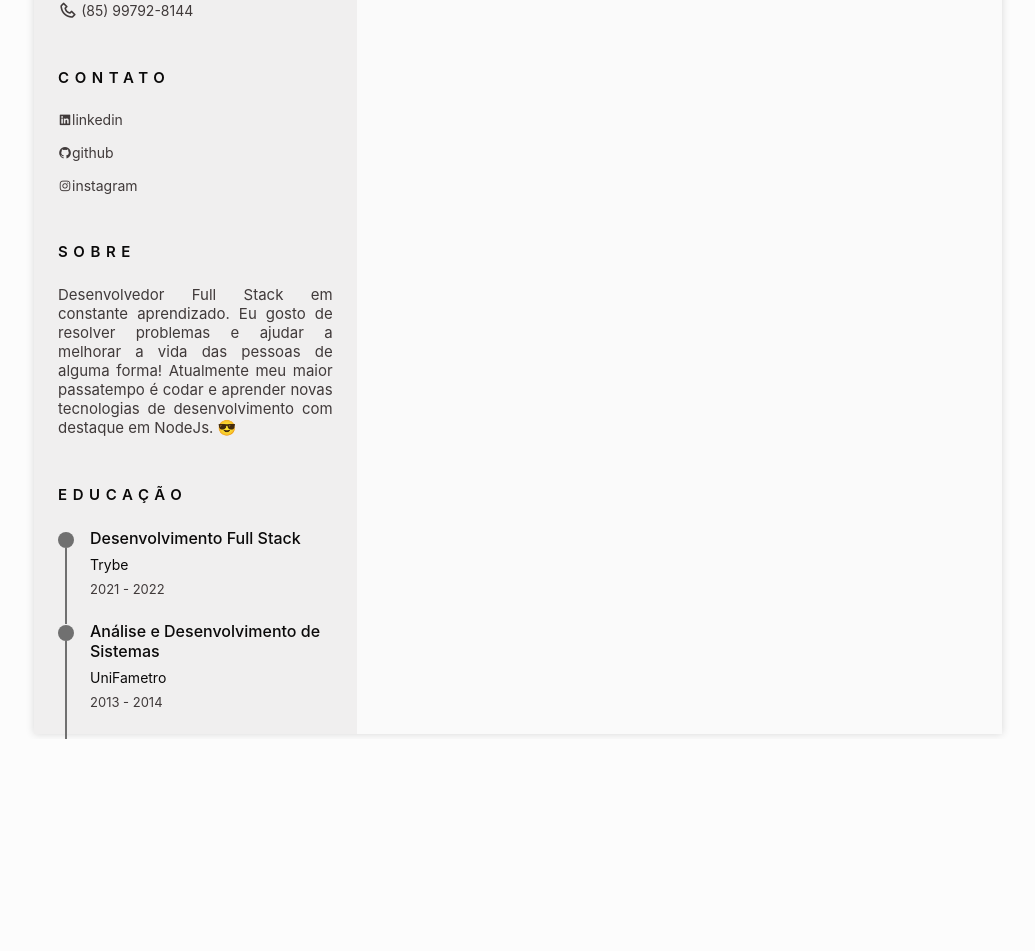
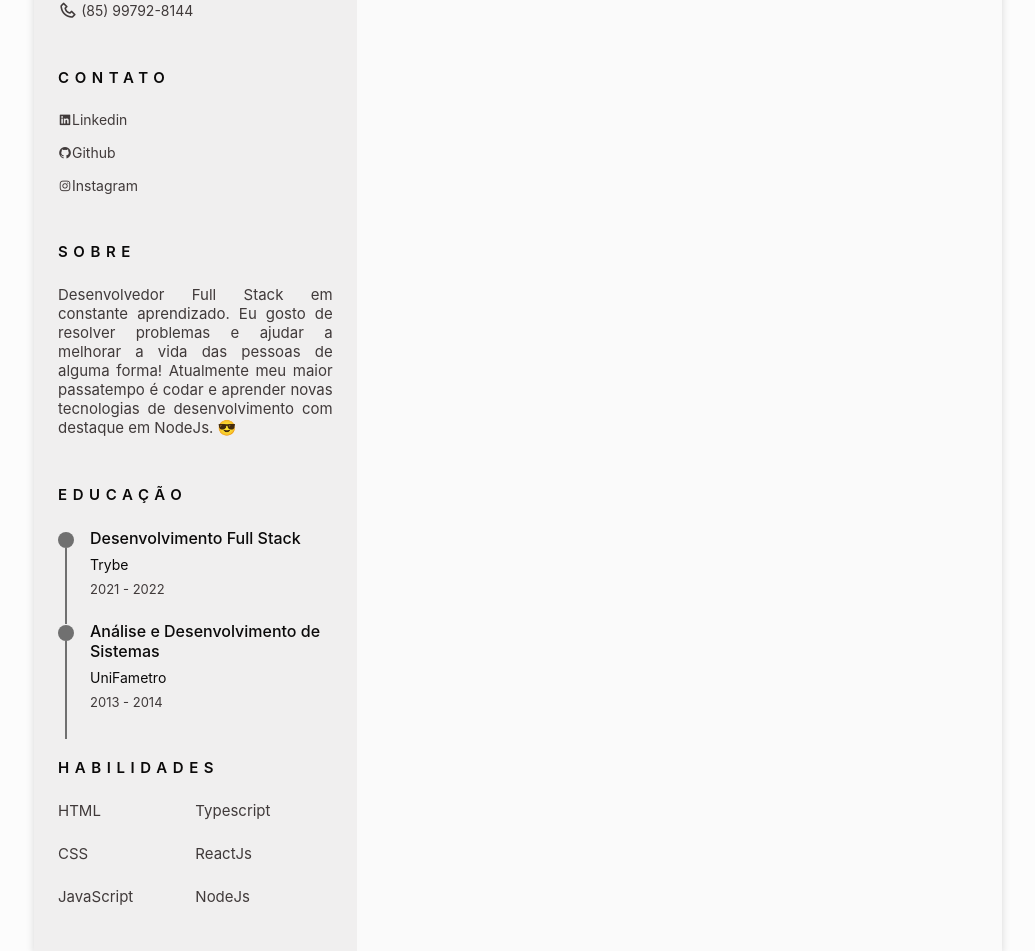
Before and after one commit to f3gomes/vite-resume-builder, a React (Vite) app: page / in a window 1280 px wide. Shown: the part 450-1401 px from the top of the page, without its empty margins (122-1157 px from the left). Before the commit the page ends 1189 px from the top, so only its background shows below. Built offline with nearby package versions, Linux system fonts and the light colour scheme.

Commit message:
refactor 3

```diff
--- a/src/components/ResumeFull.jsx
+++ b/src/components/ResumeFull.jsx
@@ -106,6 +106,7 @@ export default function ResumeLeft(props) {
           <div className="social__container bd-grid">
             {resumeState[6].map((item) => (
               <a
+                key={item.id}
                 href={item.value}
                 target="_blank"
                 className="social__link social__icon"
@@ -128,7 +129,7 @@ export default function ResumeLeft(props) {
 
           <div className="education__container bd-grid">
             {resumeState[7].map((item) => (
-              <div className="education__content">
+              <div className="education__content" key={item.id}>
                 <div className="education__time">
                   <span className="education__rounder"></span>
                   <span className="education__line"></span>
@@ -145,40 +146,37 @@ export default function ResumeLeft(props) {
           </div>
         </section>
 
-        {/* <section className="skills section" id="skills">
+        <section className="skills section" id="skills">
           <h2 className="section-title">HABILIDADES</h2>
 
           <div className="skills__content bd-grid">
             <ul className="skills__data">
-              <li className="skills__name">
-                <span className="skills_circle">{resumeState[22].value}</span>
-              </li>
-
-              <li className="skills__name">
-                <span className="skills_circle">{resumeState[23].value}</span>
-              </li>
-
-              <li className="skills__name">
-                <span className="skills_circle">{resumeState[24].value}</span>
-              </li>
+              {resumeState[8].map((item, index) => (
+                <span key={item.id}>
+                  {index < 3 && (
+                    <li className="skills__name">
+                      <span className="skills_circle">{item.value}</span>
+                    </li>
+                  )}
+                </span>
+              ))}
             </ul>
 
             <ul className="skills__data">
-              <li className="skills__name">
-                <span className="skills_circle">{resumeState[25].value}</span>
-              </li>
-
-              <li className="skills__name">
-                <span className="skills_circle">{resumeState[26].value}</span>
-              </li>
-
-              <li className="skills__name">
-                <span className="skills_circle">{resumeState[27].value}</span>
-              </li>
+              {resumeState[8].map((item, index) => (
+                <span key={item.id}>
+                  {index > 2 && (
+                    <li className="skills__name">
+                      <span className="skills_circle">{item.value}</span>
+                    </li>
+                  )}
+                </span>
+              ))}
             </ul>
           </div>
-        </section> */}
+        </section>
       </div>
+
       {/* <div className="resume__right">
         <section className="experience section" id="experience">
           <h2 className="section-title">Experiência</h2>
--- a/src/data/FelipeData.js
+++ b/src/data/FelipeData.js
@@ -3,38 +3,38 @@ export const data = [
 
   {
     id: 0,
-    key: "name",
+    key: "Nome",
     value: "Felipe Gomes",
   },
 
   {
     id: 1,
-    key: "title",
+    key: "Título",
     value: "Desenvolvedor Full Stack",
   },
 
   {
     id: 2,
-    key: "address",
+    key: "Endereço",
     value1: "Av. Presidente Castelo Branco, 2169 - Carlito Pamplona",
     value2: "Fortaleza, CE",
   },
 
   {
     id: 3,
-    key: "email",
+    key: "E-mail",
     value: "fgomesdeluna@gmail.com",
   },
 
   {
     id: 4,
-    key: "phone",
+    key: "Telefone",
     value: "(85) 99792-8144",
   },
 
   {
     id: 5,
-    key: "description",
+    key: "Sobre",
     value:
       "Desenvolvedor Full Stack em constante aprendizado. Eu gosto de resolver problemas e ajudar a melhorar a vida das pessoas de alguma forma! Atualmente meu maior passatempo é codar e aprender novas tecnologias de desenvolvimento com destaque em NodeJs. 😎",
   },
@@ -44,21 +44,21 @@ export const data = [
   [
     {
       id: 0,
-      key: "linkedin",
+      key: "Linkedin",
       value: "https://www.linkedin.com/in/felipe-gomes-2b22597a/",
       icon: "bx bxl-linkedin-square",
     },
 
     {
       id: 1,
-      key: "github",
+      key: "Github",
       value: "https://www.github.com/fomes",
       icon: "bx bxl-github",
     },
 
     {
       id: 2,
-      key: "instagram",
+      key: "Instagram",
       value: "https://www.instagram.com/fgomesdeluna/",
       icon: "bx bxl-instagram",
     },
@@ -69,6 +69,7 @@ export const data = [
   [
     {
       id: 0,
+      key: "Curso/Formação 1",
       title: "Desenvolvimento Full Stack",
       studies: "Trybe",
       year: "2021 - 2022",
@@ -76,6 +77,7 @@ export const data = [
 
     {
       id: 3,
+      key: "Curso/Formação 2",
       title: "Análise e Desenvolvimento de Sistemas",
       studies: "UniFametro",
       year: "2013 - 2014",
@@ -87,37 +89,37 @@ export const data = [
   [
     {
       id: 0,
-      key: "skills1",
+      key: "Habilidade 1",
       value: "HTML",
     },
 
     {
       id: 1,
-      key: "skills2",
+      key: "Habilidade 2",
       value: "CSS",
     },
 
     {
       id: 2,
-      key: "skills3",
+      key: "Habilidade 3",
       value: "JavaScript",
     },
 
     {
       id: 3,
-      key: "skills4",
+      key: "Habilidade 4",
       value: "Typescript",
     },
 
     {
       id: 4,
-      key: "skills5",
+      key: "Habilidade 5",
       value: "ReactJs",
     },
 
     {
       id: 5,
-      key: "skills6",
+      key: "Habilidade 6",
       value: "NodeJs",
     },
   ],
```
